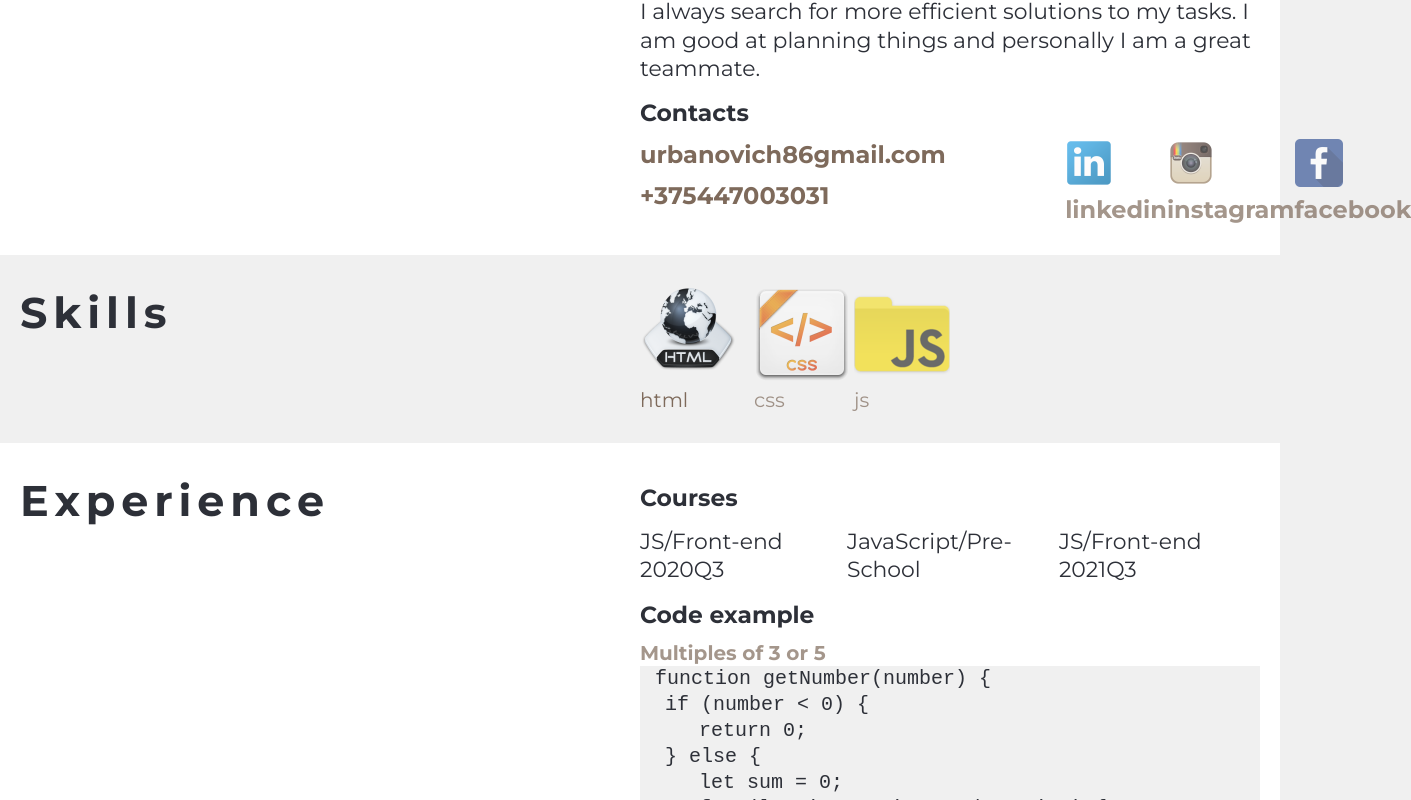
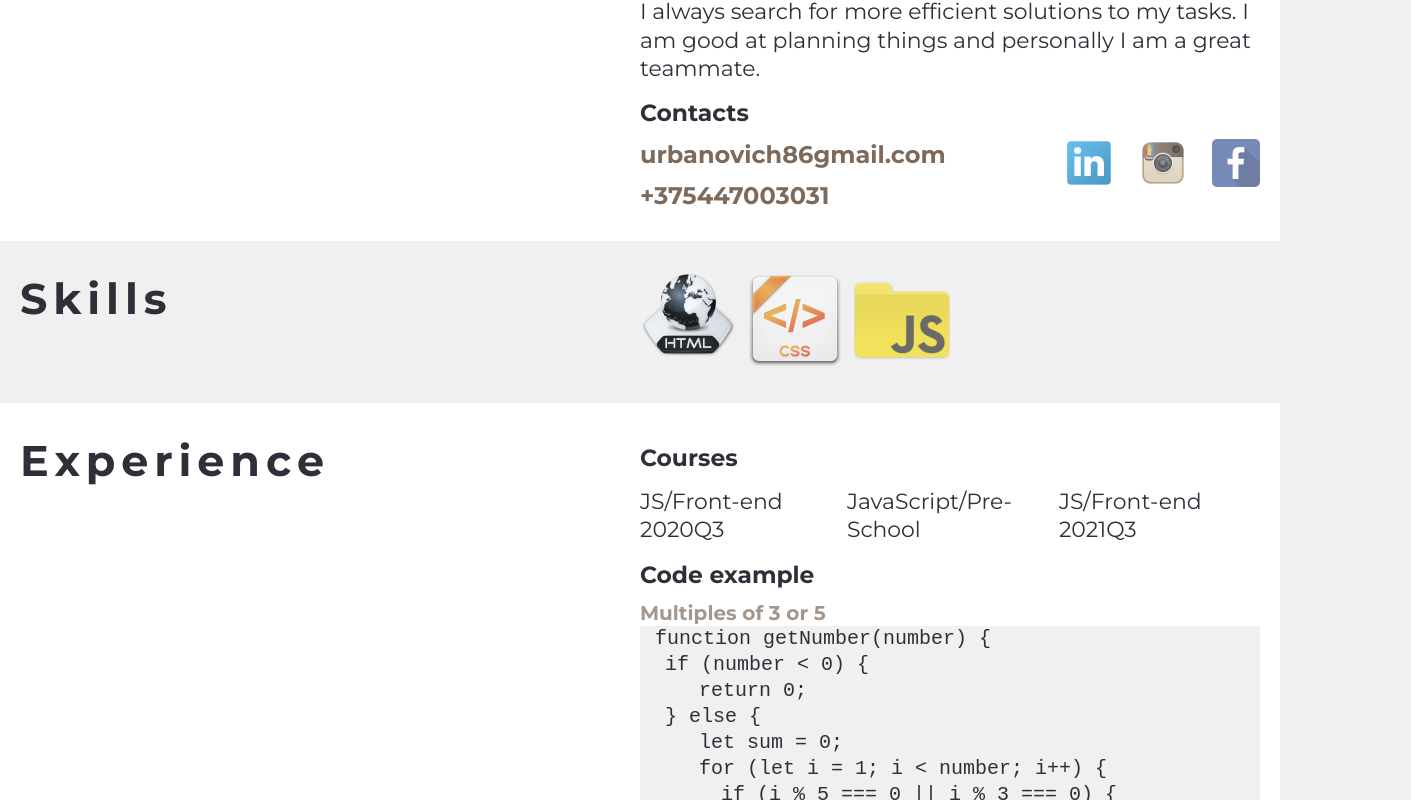
Before and after one commit to pavel-urbanovich/rsschool-cv, a plain HTML site: page index.html in a window 1280 px wide. Shown: the part 900-1700 px from the top of the page, 1411 px wide, since content can reach past the window. Drawn offline with Linux system fonts and the light colour scheme.

Commit message:
feat: fix description at anchor again

```diff
--- a/index.html
+++ b/index.html
@@ -82,9 +82,9 @@
               </li>
               <li>
                 <div class="contacts-icons">
-                  <a class="link" href="https://www.linkedin.com/in/%D0%BF%D0%B0%D0%B2%D0%B5%D0%BB-%D1%83%D1%80%D0%B1%D0%B0%D0%BD%D0%BE%D0%B2%D0%B8%D1%87-0b2b4899/"><img src="assets/linkedin_2.png" alt="Logo linkedin">linkedin</a>
-                  <a class="link" href="https://www.instagram.com/pavel_urbanovich"><img src="assets/instagram_2.png" alt="Logo instagram">instagram</a>
-                  <a class="link" href="https://ru-ru.facebook.com/"><img src="assets/facebook_2.png" alt="Logo facebook">facebook</a>
+                  <a class="link" href="https://www.linkedin.com/in/%D0%BF%D0%B0%D0%B2%D0%B5%D0%BB-%D1%83%D1%80%D0%B1%D0%B0%D0%BD%D0%BE%D0%B2%D0%B8%D1%87-0b2b4899/"><img src="assets/linkedin_2.png" alt="Logo linkedin"></a>
+                  <a class="link" href="https://www.instagram.com/pavel_urbanovich"><img src="assets/instagram_2.png" alt="Logo instagram"></a>
+                  <a class="link" href="https://ru-ru.facebook.com/"><img src="assets/facebook_2.png" alt="Logo facebook"></a>
                 </div>
               </li>
             </ul>
@@ -100,13 +100,13 @@
             <div class="skills-info">
               <ul class="skills-list">
                 <li>
-                  <a class="skills-link" href="https://ru.wikipedia.org/wiki/HTML"><img src="assets/html.png" alt="logo HTML">html</a>
+                  <a class="skills-link" href="https://ru.wikipedia.org/wiki/HTML"><img src="assets/html.png" alt="logo HTML"></a>
                 </li>
                 <li>
-                  <a class="skills-link" href="https://ru.wikipedia.org/wiki/CSS"><img src="assets/css_2.png" alt="logo CSS" >css</a>
+                  <a class="skills-link" href="https://ru.wikipedia.org/wiki/CSS"><img src="assets/css_2.png" alt="logo CSS" ></a>
                 </li>
                 <li>
-                  <a class="skills-link" href="https://ru.wikipedia.org/wiki/JavaScript"><img src="assets/js_2.png" alt="logo JavaScript">js</a>
+                  <a class="skills-link" href="https://ru.wikipedia.org/wiki/JavaScript"><img src="assets/js_2.png" alt="logo JavaScript"></a>
                 </li>
               </ul>
             </div>
@@ -247,7 +247,7 @@
       <p class="footer-home">
         <a href="#home" class="home-link">Home</a>
       </p>
-      <a href="https://rs.school">RS
+      <a href="https://rs.school">
         <div class="logo-footer"></div>
       </a>
     </div>
```
